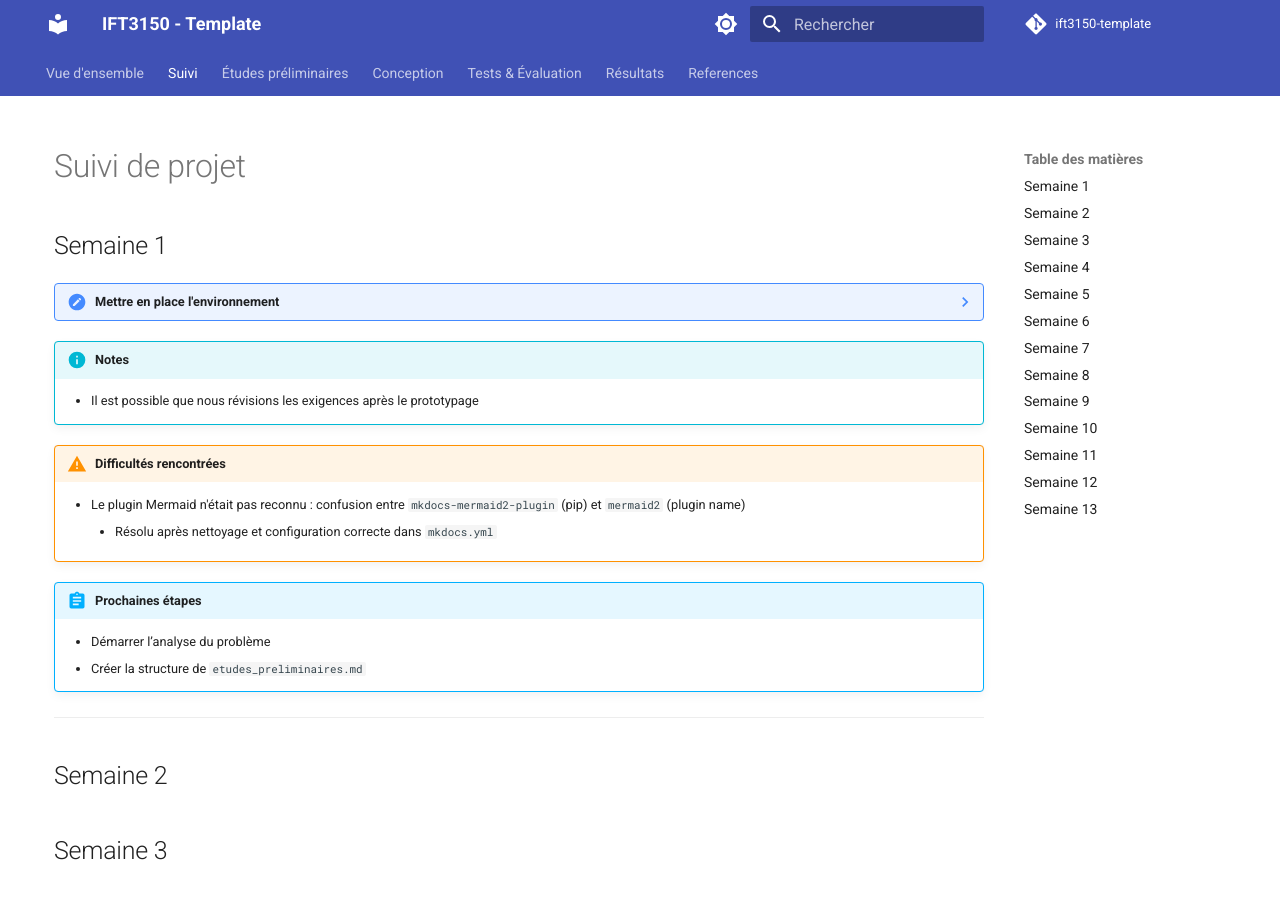
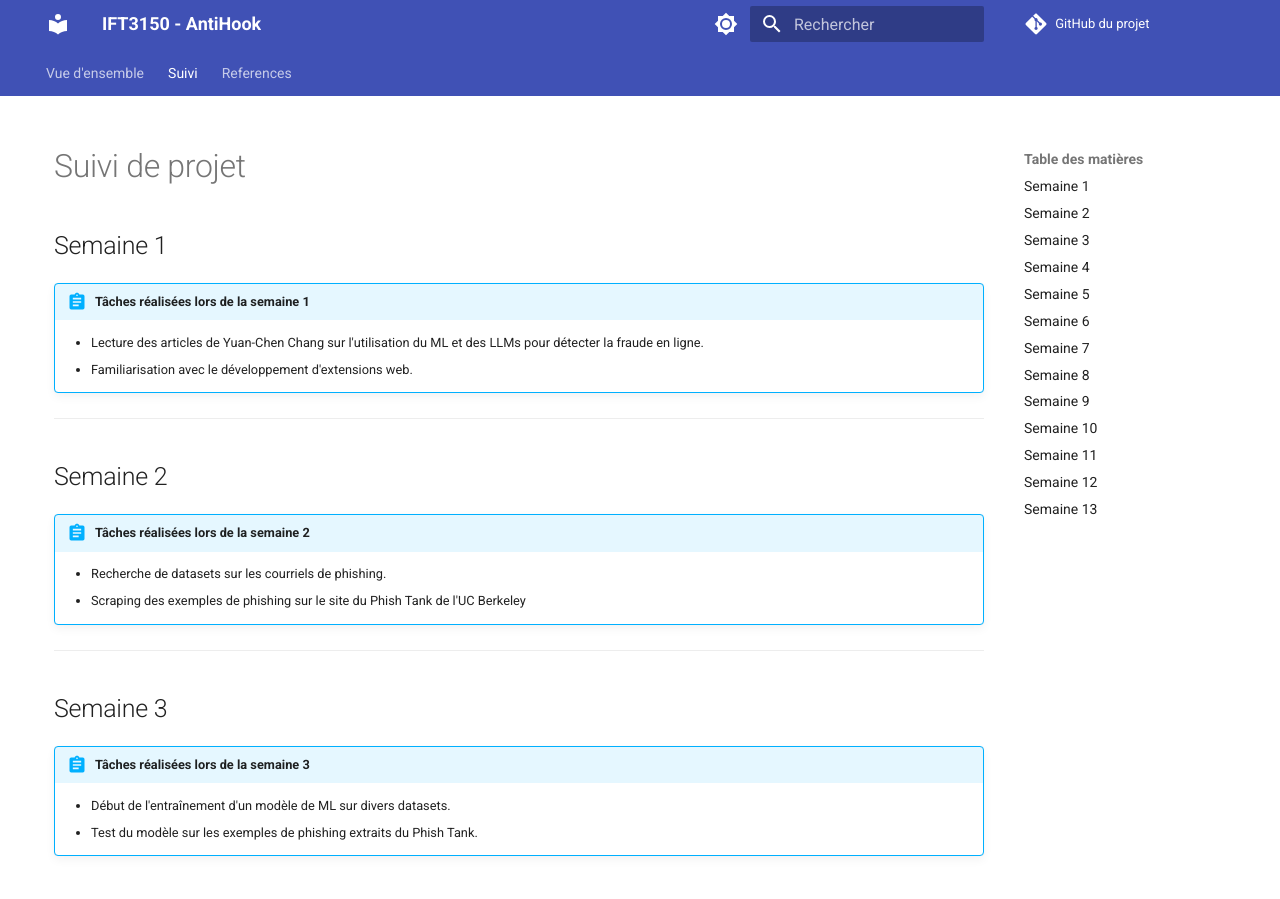
Before and after one commit to Laurent-Mercier/IFT3150-site-web, an MkDocs documentation site: the page built from docs/suivi.md, in a window 1280 px wide and 900 px high. Built offline with MkDocs 1.6.1 and Material for MkDocs 9.7.7, drawn with Linux system fonts in a browser that asks for light colours; comment, search, counter and statistics services are not loaded; some of the changed text lies outside the part shown.

Commit message:
Semaine 3

```diff
--- a/docs/suivi.md
+++ b/docs/suivi.md
@@ -2,30 +2,23 @@
 
 ## Semaine 1
 
-??? note "Mettre en place l'environnement"
-    - [x] Lorem ipsum dolor sit amet, consectetur adipiscing elit
-    - [ ] Vestibulum convallis sit amet nisi a tincidunt
-        * [x] In hac habitasse platea dictumst
-        * [x] In scelerisque nibh non dolor mollis congue sed et metus
-        * [ ] Praesent sed risus massa
-    - [ ] Aenean pretium efficitur erat, donec pharetra, ligula non scelerisque
-
-!!! info "Notes"
-    - Il est possible que nous révisions les exigences après le prototypage
-
-!!! warning "Difficultés rencontrées"
-    - Le plugin Mermaid n'était pas reconnu : confusion entre `mkdocs-mermaid2-plugin` (pip) et `mermaid2` (plugin name)
-        - Résolu après nettoyage et configuration correcte dans `mkdocs.yml`
-
-!!! abstract "Prochaines étapes"
-    - Démarrer l’analyse du problème
-    - Créer la structure de `etudes_preliminaires.md`
-
+!!! abstract "Tâches réalisées lors de la semaine 1"
+    - Lecture des articles de Yuan-Chen Chang sur l'utilisation du ML et des LLMs pour détecter la fraude en ligne.
+    - Familiarisation avec le développement d'extensions web.
 ---
 
 ## Semaine 2
 
+!!! abstract "Tâches réalisées lors de la semaine 2"
+    - Recherche de datasets sur les courriels de phishing.
+    - Scraping des exemples de phishing sur le site du Phish Tank de l'UC Berkeley
+---
+
 ## Semaine 3
+
+!!! abstract "Tâches réalisées lors de la semaine 3"
+    - Début de l'entraînement d'un modèle de ML sur divers datasets.
+    - Test du modèle sur les exemples de phishing extraits du Phish Tank.
 
 ## Semaine 4
 
--- a/mkdocs.yml
+++ b/mkdocs.yml
@@ -1,7 +1,7 @@
-site_name: IFT3150 - Template
-site_description: Template de site web pour le cours IFT3150
-site_author: Louis-Edouard Lafontant
-site_url: https://ift3150-template.github.io
+site_name: IFT3150 - AntiHook
+site_description: Site web pour le cours IFT3150
+site_author: Laurent Mercier
+site_url: https://laurent-mercier.github.io/IFT3150-site-web/
 
 theme:
   name: material
@@ -35,10 +35,10 @@ theme:
     text: Roboto
     code: Roboto Mono
 
-copyright: "&copy; 2025 <b>DIRO</b> &ndash; Template pour le cours IFT3150/IFT4055 <br>Département d'informatique et de recherche opérationnelle <br>Université de Montréal"
+copyright: "&copy; 2025 <b>DIRO</b> &ndash; IFT3150/IFT4055 <br>Département d'informatique et de recherche opérationnelle <br>Université de Montréal"
 
-repo_name: ift3150-template
-repo_url: https://github.com/ift3150-template/ift3150-template.github.io
+repo_name: GitHub du projet
+repo_url: https://github.com/Laurent-Mercier/AntiHook
 # edit_uri: edit/main/docs/
 
 # extra:
@@ -76,8 +76,4 @@ extra_css:
 nav:
   - Vue d'ensemble: index.md
   - Suivi: suivi.md
-  - Études préliminaires: analysis.md
-  - Conception: conception.md
-  - Tests & Évaluation: evaluation.md
-  - Résultats: results.md
   - References: references.md
```
Also changed, not shown: docs/analysis.md (deleted, +0 -15 lines), docs/conception.md (deleted, +0 -17 lines), docs/evaluation.md (deleted, +0 -13 lines), docs/index.md (+0 -16 lines), docs/references.md (+3 -3 lines), docs/resources.md (deleted, +0 -51 lines), docs/results.md (deleted, +0 -13 lines).
